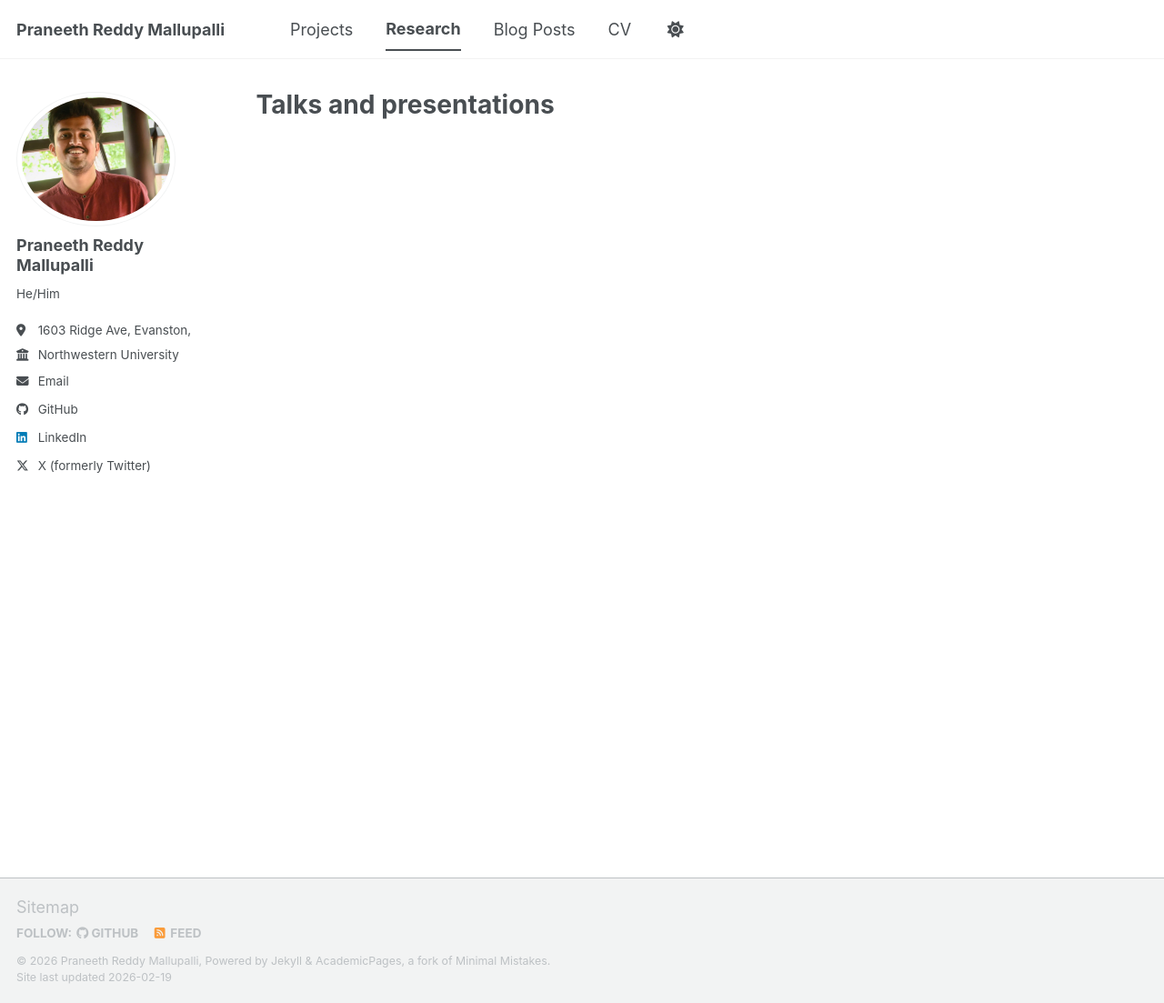
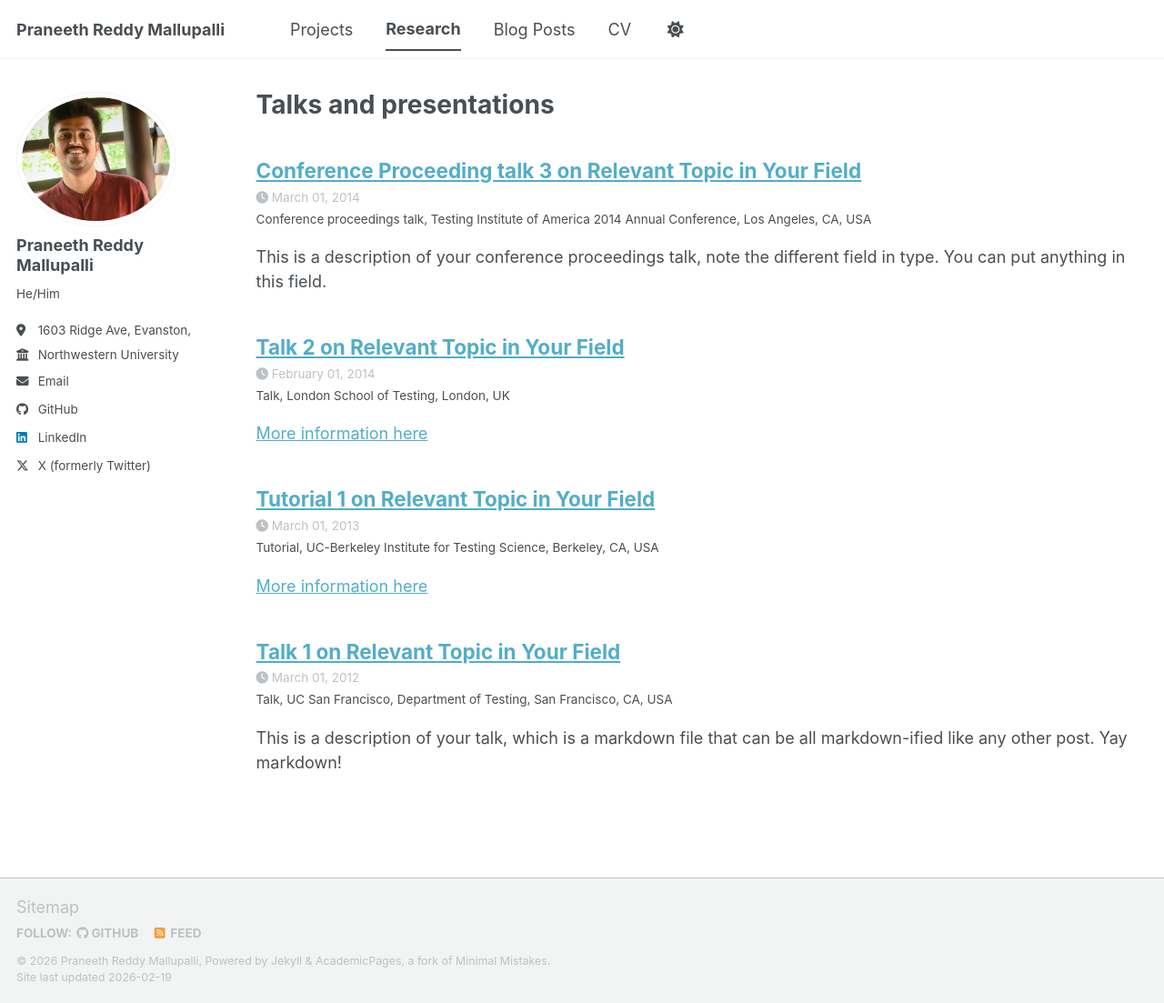
Before and after one commit to prm036/prm036.github.io, a Jekyll site: the page built from _pages/talks.html, in a window 1280 px wide and 1103 px high. Shown: the whole window at 91% size. Built offline with Jekyll 4.4.1, drawn with Linux system fonts in a browser that asks for light colours; a script bundle is joined from its source files by our own code; library files that are not in the unit come from our copies; part of the change alters nothing that is shown.

```diff
--- a/_config.yml
+++ b/_config.yml
@@ -221,18 +221,18 @@ kramdown:
 
 # These settings control the types of collections used by the template
 collections:
-  # teaching:
-  #   output: true
-  #   permalink: /:collection/:path/
-  # publications:
-  #   output: true
-  #   permalink: /:collection/:path/
-  # portfolio:
-  #   output: true
-  #   permalink: /:collection/:path/
-  # talks:
-  #   output: true
-  #   permalink: /:collection/:path/
+  teaching:
+    output: true
+    permalink: /:collection/:path/
+  publications:
+    output: true
+    permalink: /:collection/:path/
+  portfolio:
+    output: true
+    permalink: /:collection/:path/
+  talks:
+    output: true
+    permalink: /:collection/:path/
   projects:
     output: true
     permalink: /:collection/:path/
```
